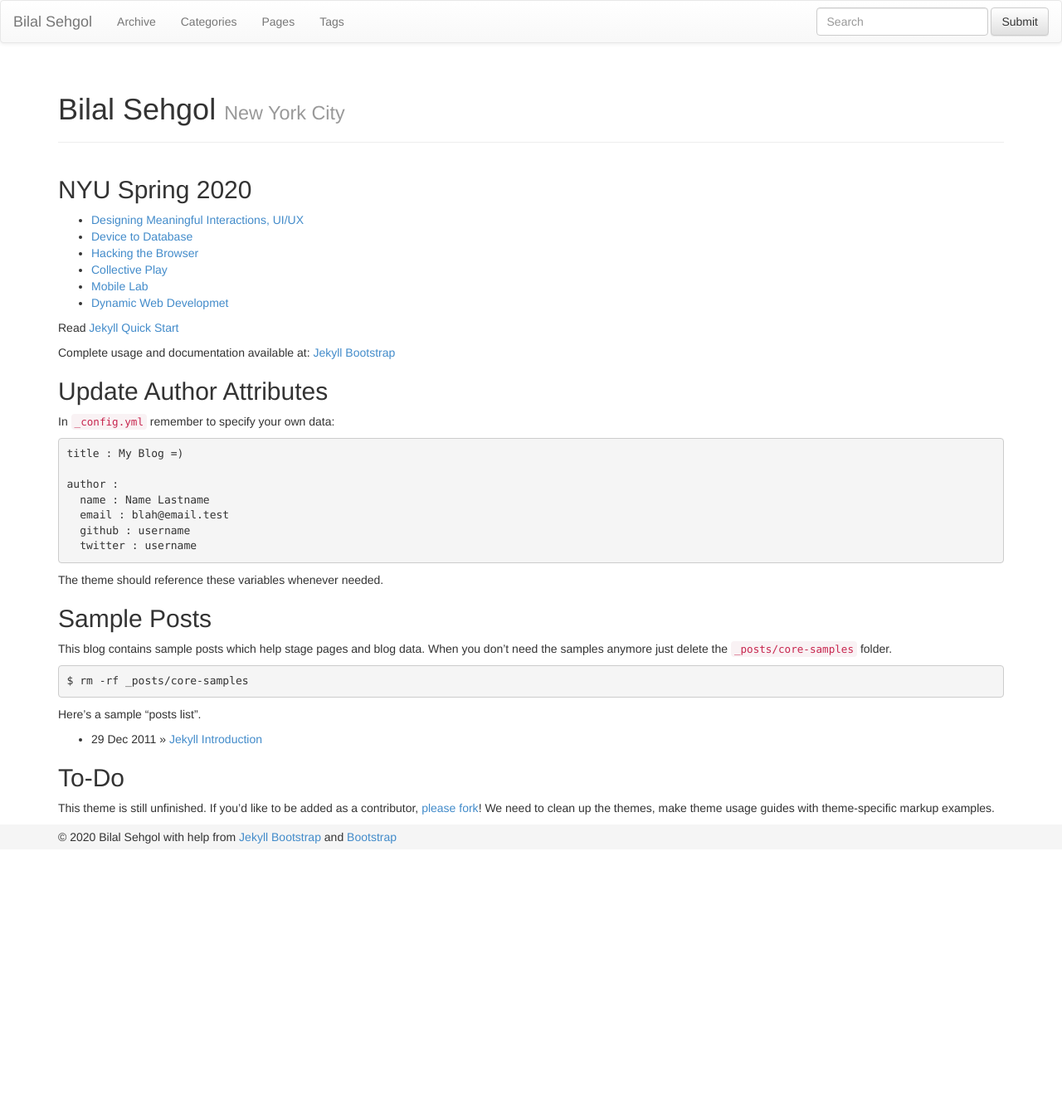
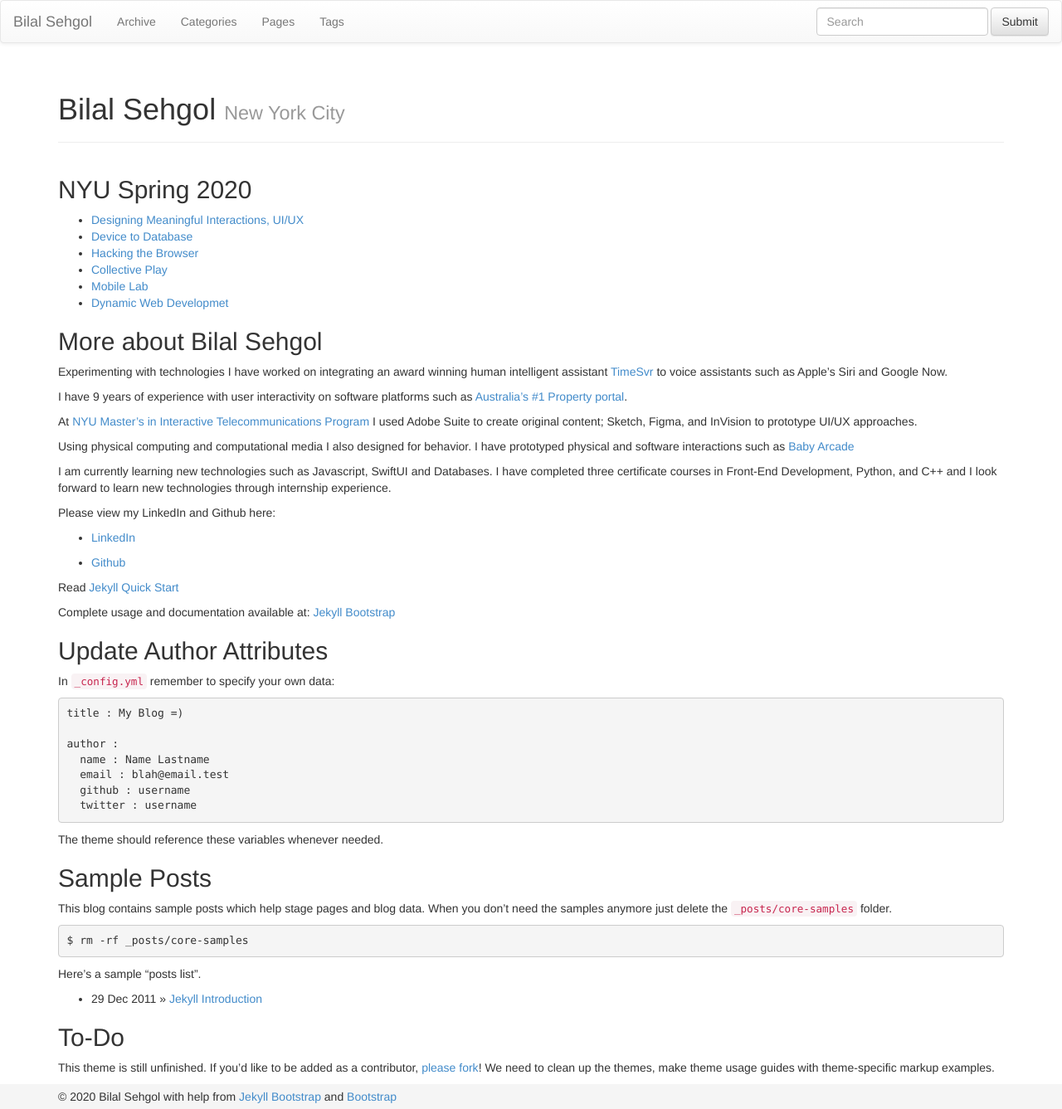
Before and after one commit to bsehgol/bilalsehgol.github.io, a Jekyll site: the page built from index.md, in a window 1280 px wide. Shown: the whole page at 83% size. Built offline with Jekyll 4.4.1, drawn with Linux system fonts in a browser that asks for light colours; nearby versions of some CDN libraries; before the commit the page ends 1024 px from its top, so only the background shows below that.

Commit message:
Updated Cover letter

```diff
--- a/index.md
+++ b/index.md
@@ -13,6 +13,26 @@ tagline: New York City
  - [Collective Play](https://github.com/bsehgol/collectiveplay)
  - [Mobile Lab](mobilelab)
  - [Dynamic Web Developmet](https://github.com/bsehgol/dwd)
+
+
+## More about Bilal Sehgol
+
+Experimenting with technologies I have worked on integrating an award winning human intelligent assistant [TimeSvr](www.timesvr.com) to voice assistants such as Apple's Siri and Google Now.
+
+I have 9 years of experience with user interactivity on software platforms such as [Australia's #1 Property portal](realestate.com.au).
+
+At [NYU Master's in Interactive Telecommunications Program](https://tisch.nyu.edu/itp) I used Adobe Suite to create original content; Sketch, Figma, and InVision to prototype UI/UX approaches.
+
+Using physical computing and computational media I also designed for behavior. I have prototyped physical and software interactions such as [Baby Arcade](https://docs.google.com/presentation/d/1B6X02WgVRav2-ldXhJka9qMu80qopMIVvaj4LvIbGTU/edit#slide=id.p)
+
+I am currently learning new technologies such as Javascript, SwiftUI and Databases. I have completed three certificate courses in Front-End Development, Python, and C++ and I look forward to learn new technologies through internship experience.
+
+Please view my LinkedIn and Github here:
+- [LinkedIn](https://www.linkedin.com/in/bilalsehgol/)
+
+- [Github](https://github.com/bsehgol)
+
+
 
 Read [Jekyll Quick Start](http://jekyllbootstrap.com/usage/jekyll-quick-start.html)
 
```
